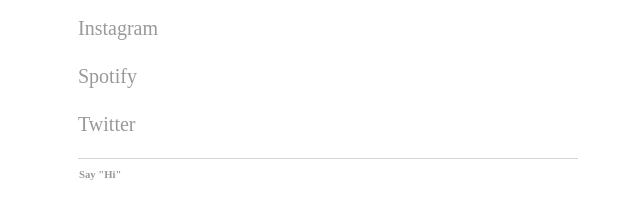
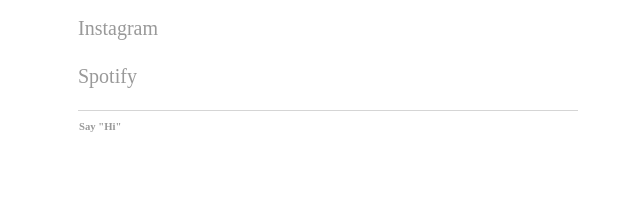
Before and after one commit to ray-dorai/ray-dorai.github.io, a Jekyll site: the page built from index.html, in a window 1280 px wide. Shown: the part 207-426 px from the top of the page, without its empty margins (312-952 px from the left). Built offline with Jekyll 4.4.1, drawn with Linux system fonts in a browser that asks for light colours.

Commit message:
Update index.html

```diff
--- a/index.html
+++ b/index.html
@@ -5,9 +5,10 @@ title: Ray Doraisamy
 <div class="blurb">
 	<p>Things vaguely like poetry, longform notes, and some verbal explorations.</p>
 	<p><a href="/explorations">Read on...</a></p>
+
 		<p><a href="https://twitter.com/forshaper">Twitter</a></p>
 	        <p><a href="https://www.instagram.com/forshaper/">Instagram</a></p>
 	        <p><a href="https://open.spotify.com/user/qwonvo">Spotify</a></p>
-	        <p><a href="https://twitter.com/forshaper">Twitter</a></p>
+
 
 </div><!-- /.blurb -->
```
